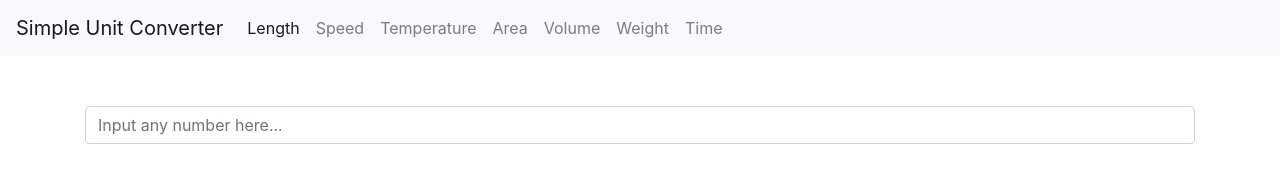
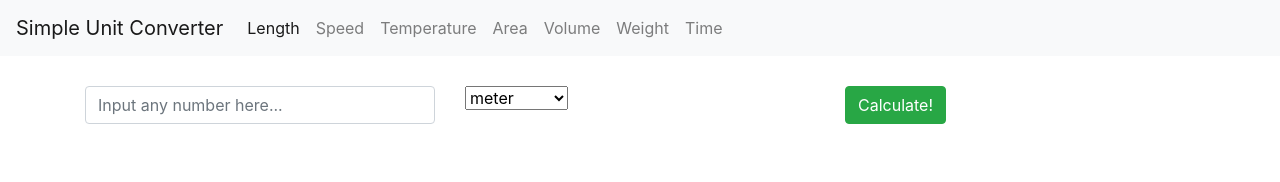
Before and after one commit to pine5508/simpleunitconv, a plain HTML site: page index.html in a window 1280 px wide. Drawn offline with nearby package versions, Linux system fonts and the light colour scheme.

Commit message:
Added units dropdown

```diff
--- a/index.html
+++ b/index.html
@@ -10,9 +10,9 @@
         <title>Unit Converter</title>
     </head>
     <body>
+        <script src="script.js"></script>
         <nav class="navbar navbar-expand-lg navbar-light bg-light">
             <a class="navbar-brand">Simple Unit Converter</a>
-            <div class="collapse navbar-collapse" id="navbarNavAltMarkup">
                 <div class="navbar-nav">
                     <a class="nav-item nav-link active" href="#">Length<span class="sr-only">(current)</span></a>
                     <a class="nav-item nav-link" href="#">Speed</a>
@@ -22,13 +22,46 @@
                     <a class="nav-item nav-link" href="#">Weight</a>
                     <a class="nav-item nav-link" href="#">Time</a>
                 </div>
-              </div>
         </nav>
-        <form class="container-sm text-center" autocomplete="off">
-            <div class="form-group">
-                <input type="number" class="form-control" id="numInput" placeholder="Input any number here...">
+        <div class="container">
+            <div class="row">
+                <div class="col">
+                    <form autocomplete="off">
+                        <div class="form-group">
+                            <input type="number" class="form-control" id="numInput" placeholder="Input any number here...">
+                        </div>
+                    </form>
+                </div>
+                <div class="col">
+                    <select id="lengthUnit">
+                        <option value="m">meter</option>
+                        <option value="km">kilometer</option>
+                        <option value="cm">centimeter</option>
+                        <option value="mi">mile</option>
+                    </select>
+
+                    <!--
+                    <div class="dropdown">
+                        <button class="btn btn-secondary dropdown-toggle" type="button" id="dropdownMenuButton" data-toggle="dropdown" aria-haspopup="true" aria-expanded="false">
+                            Choose a unit...
+                        </button>
+                        <select class="dropdown-menu" aria-labelledby="dropdownMenuButton">
+                            <option class="dropdown-item">meter</option>>
+                            <option class="dropdown-item">kilometer</option>>
+                            <option class="dropdown-item">centimeter</option>>
+                            <option class="dropdown-item">mile</option>>
+                            <option class="dropdown-item">yard</option>>
+                            <option class="dropdown-item">foot</option>>
+                            <option class="dropdown-item">inch</option>>
+                        </select>
+                    </div>
+                    -->
+                </div>
+                <div class="col">
+                    <button type="button" class="btn btn-success">Calculate!</button>
+                </div>
             </div>
-        </form>
+        </div>
 
         <script src="https://code.jquery.com/jquery-3.4.1.slim.min.js" integrity="sha384-J6qa4849blE2+poT4WnyKhv5vZF5SrPo0iEjwBvKU7imGFAV0wwj1yYfoRSJoZ+n" crossorigin="anonymous"></script>
         <script src="https://cdn.jsdelivr.net/npm/popper.js@1.16.0/dist/umd/popper.min.js" integrity="sha384-Q6E9RHvbIyZFJoft+2mJbHaEWldlvI9IOYy5n3zV9zzTtmI3UksdQRVvoxMfooAo" crossorigin="anonymous"></script>
--- a/script.js
+++ b/script.js
@@ -0,0 +1,3 @@
+const func = (e) => {
+    console.log(e)
+}
--- a/style.css
+++ b/style.css
@@ -1,3 +1,3 @@
 .navbar {
-    margin-bottom: 50px;
+    margin-bottom: 30px;
 }
```
